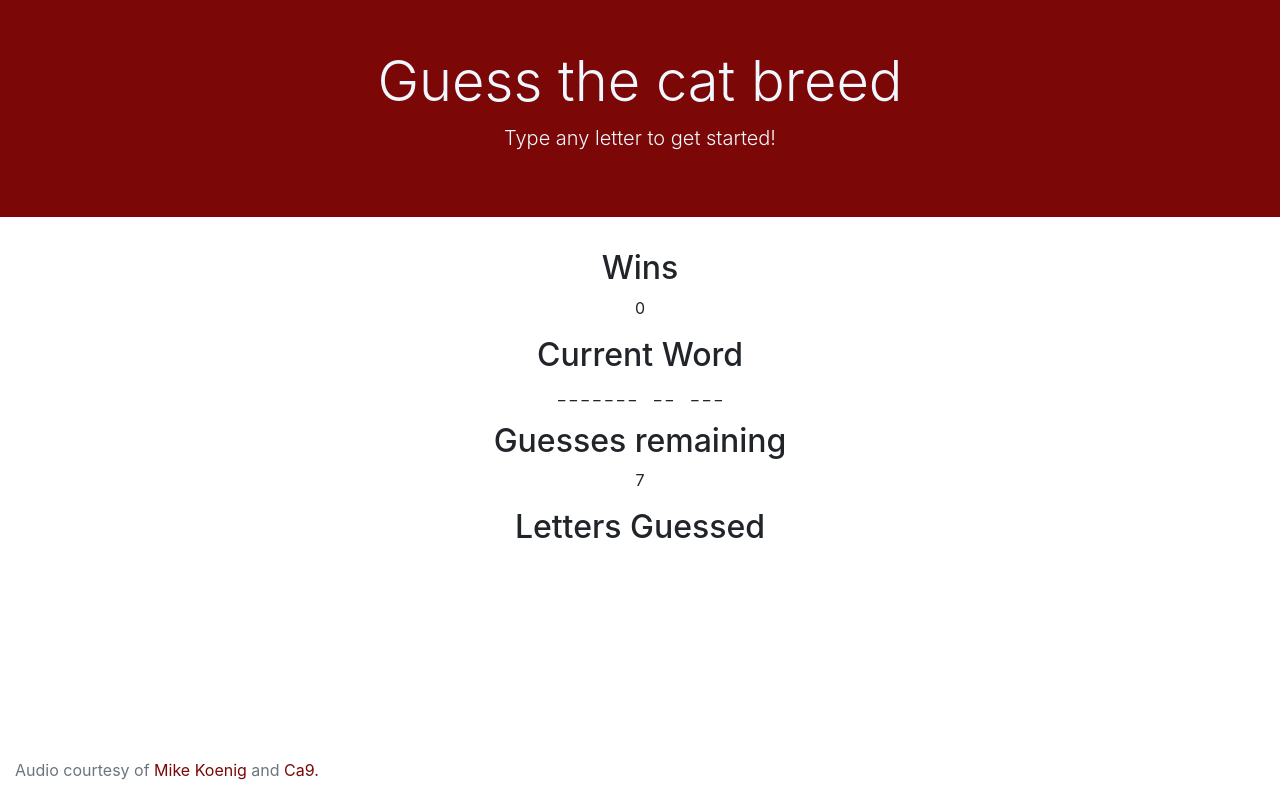
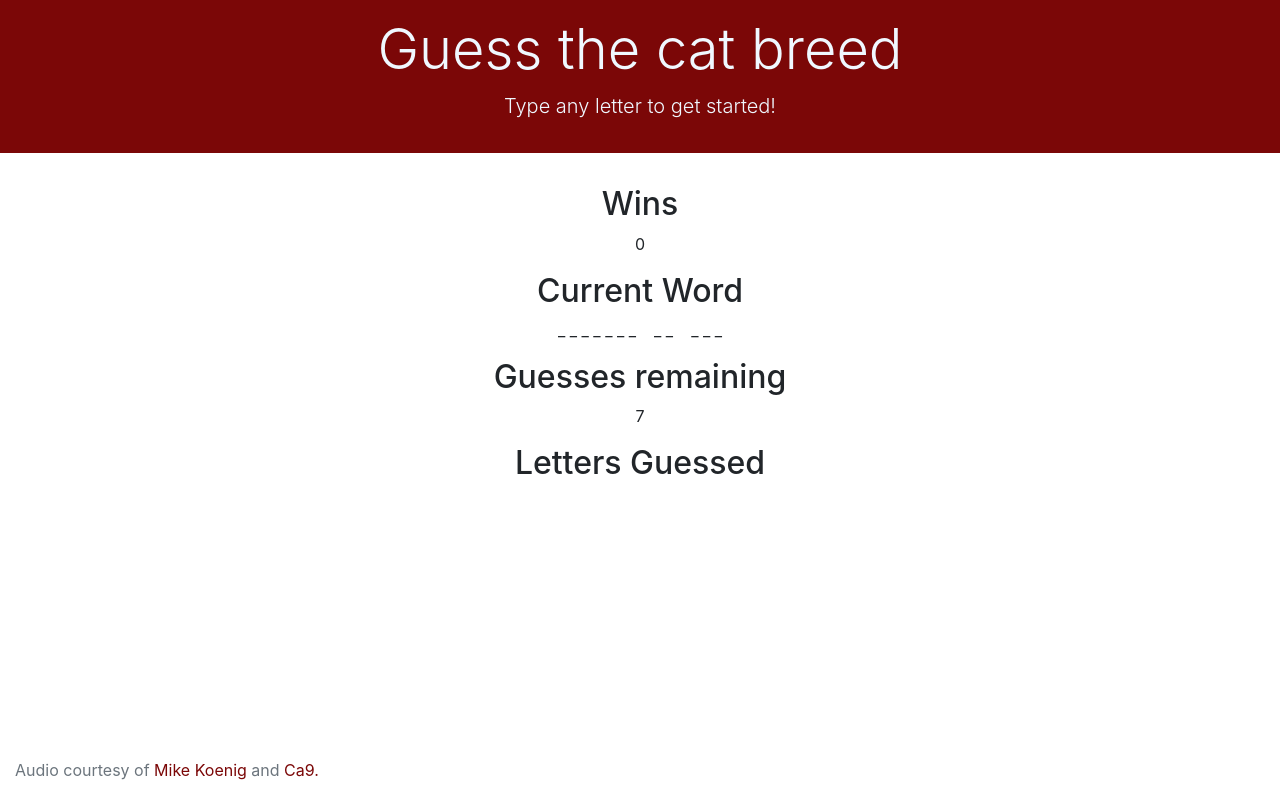
Before and after one commit to kanikas01/Word-Guess-Game, a plain HTML site: page index.html in a window 1280 px wide. Drawn offline with nearby package versions, Linux system fonts and the light colour scheme.

Commit message:
Reduce top and bottom padding of jumbotron

```diff
--- a/index.html
+++ b/index.html
@@ -13,7 +13,7 @@
 
 <body>
 
-  <div class="jumbotron jumbotron-fluid pt-5 pb-5">
+  <div class="jumbotron jumbotron-fluid pt-3 pb-3">
     <div class="container text-center">
       <h1 id="h1" class="display-4">Guess the cat breed</h1>
       <p id="game-prompt" class="lead">Type any letter to get started!</p>
```
